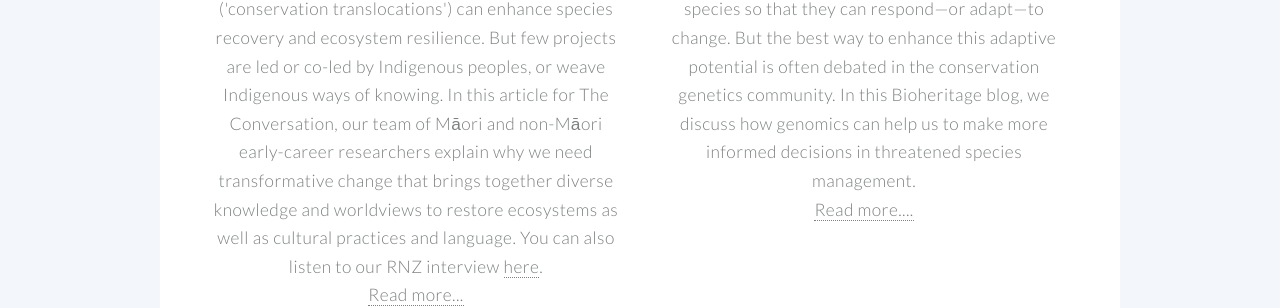
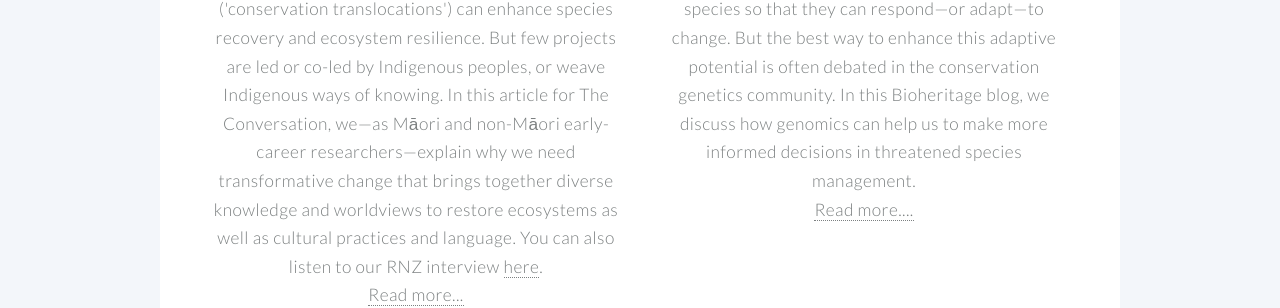
Before and after one commit to aislingrayne/aislingrayne.github.io, a Jekyll site: the page built from index.md, in a window 1280 px wide and 900 px high, scrolled down 2465 px. Shown: the part 319-627 px from the top of the window. Built offline with Jekyll 4.4.1, drawn with Linux system fonts in a browser that asks for light colours; some of the changed text lies outside the part shown.

Commit message:
Update theconversation.html

```diff
--- a/_includes/theconversation.html
+++ b/_includes/theconversation.html
@@ -1,3 +1,3 @@
 <h3><strong><a href="https://theconversation.com/when-rehoming-wildlife-indigenous-leadership-delivers-the-best-results-143890">When rehoming wildlife, Indigenous leadership delivers the best results</a></strong></h3>
-<p> Moving plants and animals to establish new populations or strengthen existing ones ('conservation translocations') can enhance species recovery and ecosystem resilience. But few projects are led or co-led by Indigenous peoples, or weave Indigenous ways of knowing. In this article for The Conversation, our team of Māori and non-Māori early-career researchers explain why we need transformative change that brings together diverse knowledge and worldviews to restore ecosystems as well as cultural practices and language. You can also listen to our RNZ interview <a href="https://www.rnz.co.nz/national/programmes/ourchangingworld/audio/2018783179/collaborating-to-move-freshwater-species">here</a>. <a href="https://theconversation.com/when-rehoming-wildlife-indigenous-leadership-delivers-the-best-results-143890">
+<p> Moving plants and animals to establish new populations or strengthen existing ones ('conservation translocations') can enhance species recovery and ecosystem resilience. But few projects are led or co-led by Indigenous peoples, or weave Indigenous ways of knowing. In this article for The Conversation, we—as Māori and non-Māori early-career researchers—explain why we need transformative change that brings together diverse knowledge and worldviews to restore ecosystems as well as cultural practices and language. You can also listen to our RNZ interview <a href="https://www.rnz.co.nz/national/programmes/ourchangingworld/audio/2018783179/collaborating-to-move-freshwater-species">here</a>. <a href="https://theconversation.com/when-rehoming-wildlife-indigenous-leadership-delivers-the-best-results-143890">
   <br>Read more... </a> </p>
```
